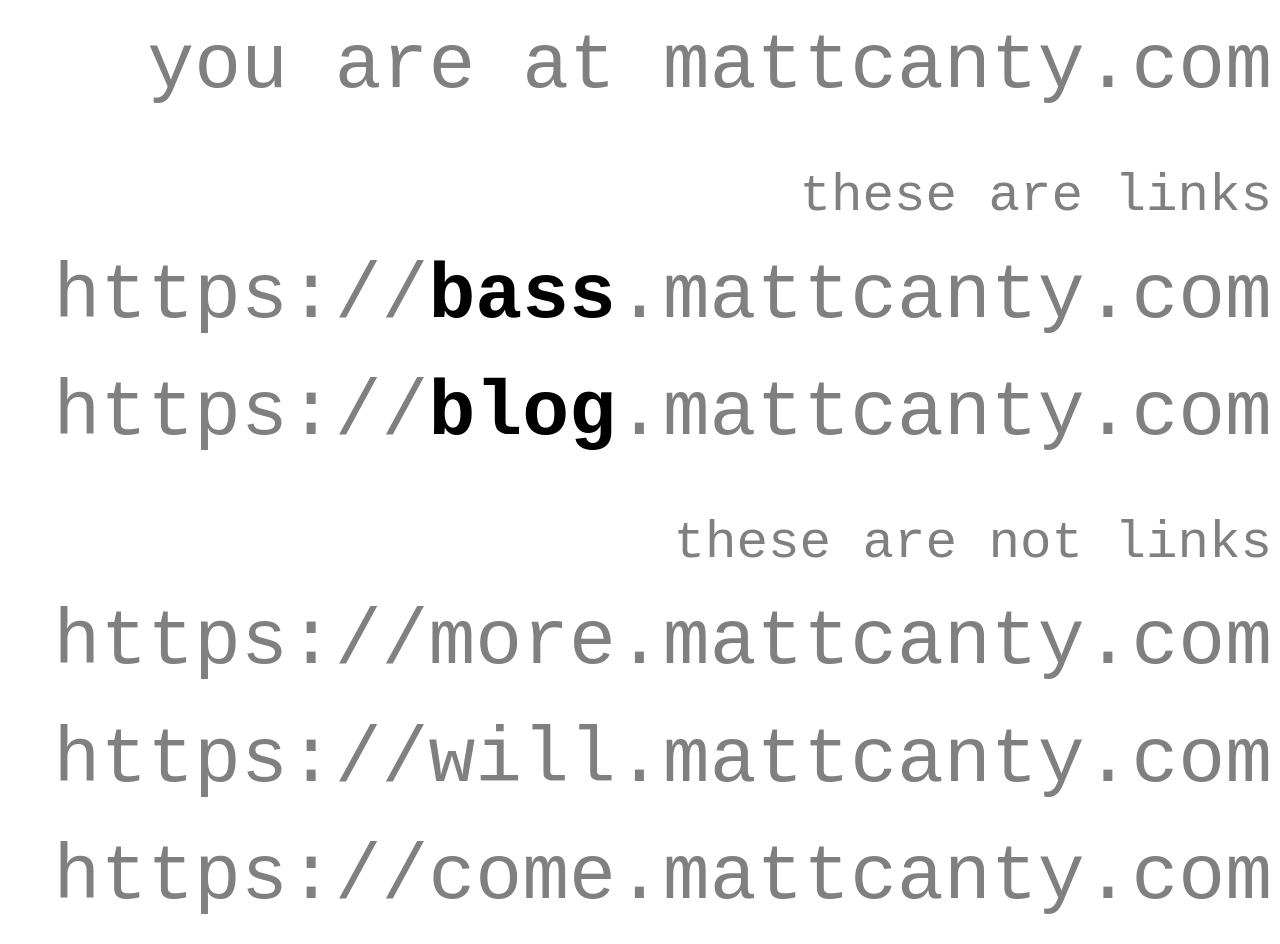
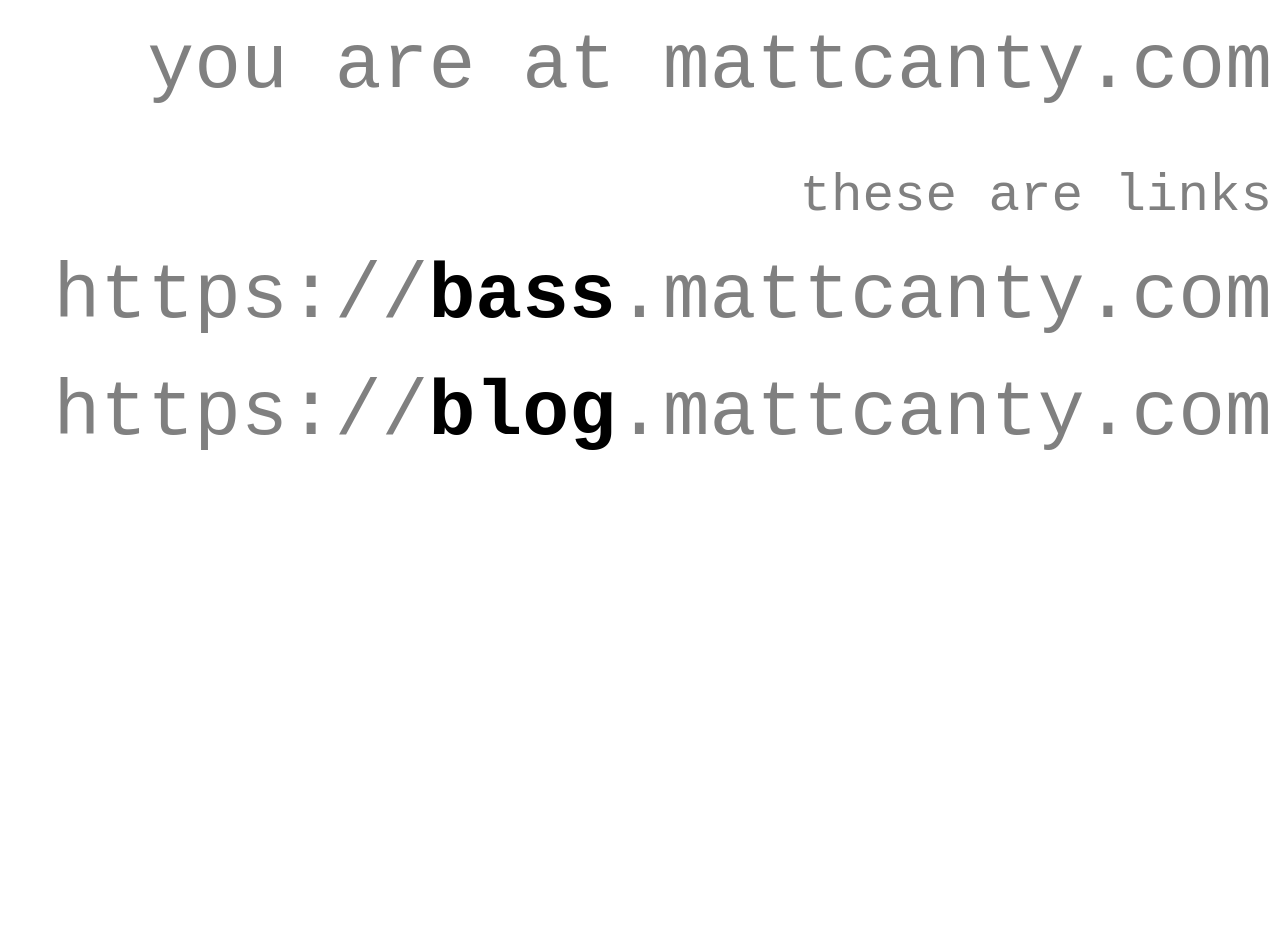
Before and after one commit to mattcanty/mattcanty.github.io, a plain HTML site: page index.html in a window 1280 px wide. After the commit the page ends 800 px from the top, so only its background shows below. Drawn offline with Linux system fonts and the light colour scheme.

Commit message:
remove trash

```diff
--- a/index.html
+++ b/index.html
@@ -62,22 +62,6 @@
                 https://<span class=boom>blog</span>.mattcanty.com
             </a>
         </span>
-        <br />
-        <br />
-        <br />
-        <br />
-        <span class=small>these are not links</span>
-        <br />
-        <br />
-        <span class=big>
-            https://more.mattcanty.com
-        </span>
-        <span class=big>
-            https://will.mattcanty.com
-        </span>
-        <span class=big>
-            https://come.mattcanty.com
-        </span>
     </div>
 </body>
 
```
